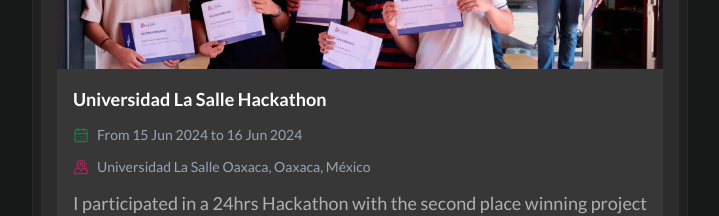
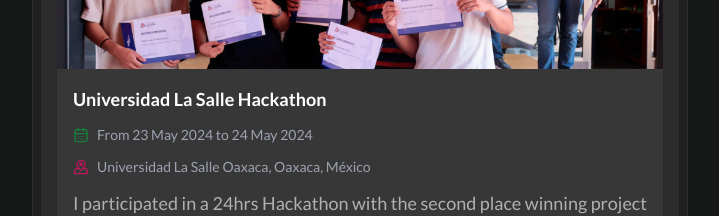
Before and after one commit to carlosupreme/portfolio, a React (Vite) app: page / in a window 1280 px wide. Shown: the part 2920-3136 px from the top of the page, without its empty margins (280-999 px from the left). Built offline with nearby package versions, Linux system fonts and the light colour scheme.

Commit message:
correct dates on la salle experience

```diff
--- a/src/pages/Home.tsx
+++ b/src/pages/Home.tsx
@@ -82,7 +82,7 @@
                         description: "I participated in a 24hrs Hackathon with the second place winning project PipeFix. Developing a system for a plumbing company.",
                         skills: ["nodejs", "mongodb", "express", "windows", "postman"],
                         image: "la-salle-1.jpg",
-                        when: "From 15 Jun 2024 to 16 Jun 2024",
+                        when: "From 23 May 2024 to 24 May 2024",
                         where: "Universidad La Salle Oaxaca, Oaxaca, México"
                     }}
                 />
```
